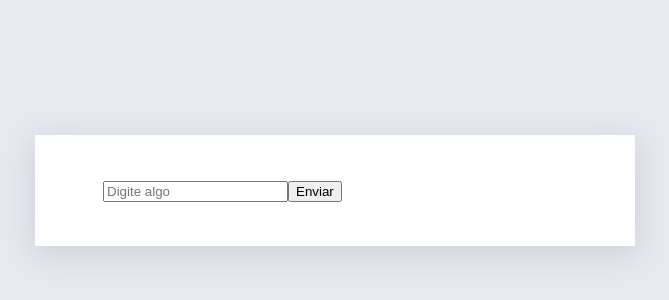
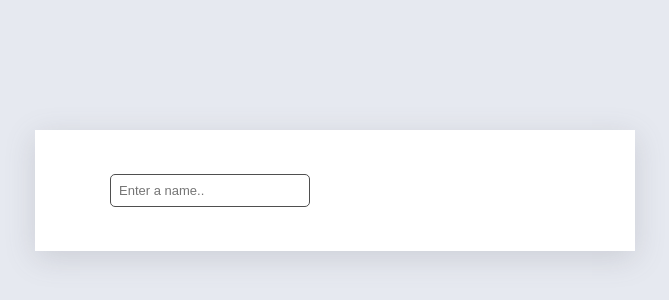
Before and after one commit to danilolan/tree-structure-angular, an Angular app: page / in a window 1280 px wide. Shown: the part 218-518 px from the top of the page, without its empty margins (305-974 px from the left). Built offline with nearby package versions, Linux system fonts and the light colour scheme.

Commit message:
feat: input style

```diff
--- a/src/app/components/input/input.component.css
+++ b/src/app/components/input/input.component.css
@@ -0,0 +1,9 @@
+input {
+  font-size: small;
+  border: 1px solid #4F4F4F;
+  color: #4F4F4F;
+  padding: 8px;
+  border-radius: 5px;
+  width: 200px;
+  margin-left: 7px;
+}
--- a/src/app/components/input/input.component.html
+++ b/src/app/components/input/input.component.html
@@ -1,2 +1,3 @@
-<input type="text" [(ngModel)]="inputValue" placeholder="Digite algo">
-<button (click)="submitInput()">Enviar</button>
+<form (submit)="submitInput()">
+  <input name="name" type="text" [(ngModel)]="inputValue" placeholder="Enter a name..">
+</form>
--- a/src/app/components/tree-view-node/tree-view-node.component.css
+++ b/src/app/components/tree-view-node/tree-view-node.component.css
@@ -20,6 +20,7 @@ button {
 
 p {
   margin: 0px;
+  color: #4F4F4F;
 }
 
 input[type=checkbox]
--- a/src/styles.css
+++ b/src/styles.css
@@ -2,7 +2,7 @@
 body {
   font-family: 'Roboto Mono', monospace;
   background-color: #E6E9F0;
-  color: #2B292B;
+  color: #4F4F4F;
   display: flex;
   align-items: center;
   justify-content: center;
```
